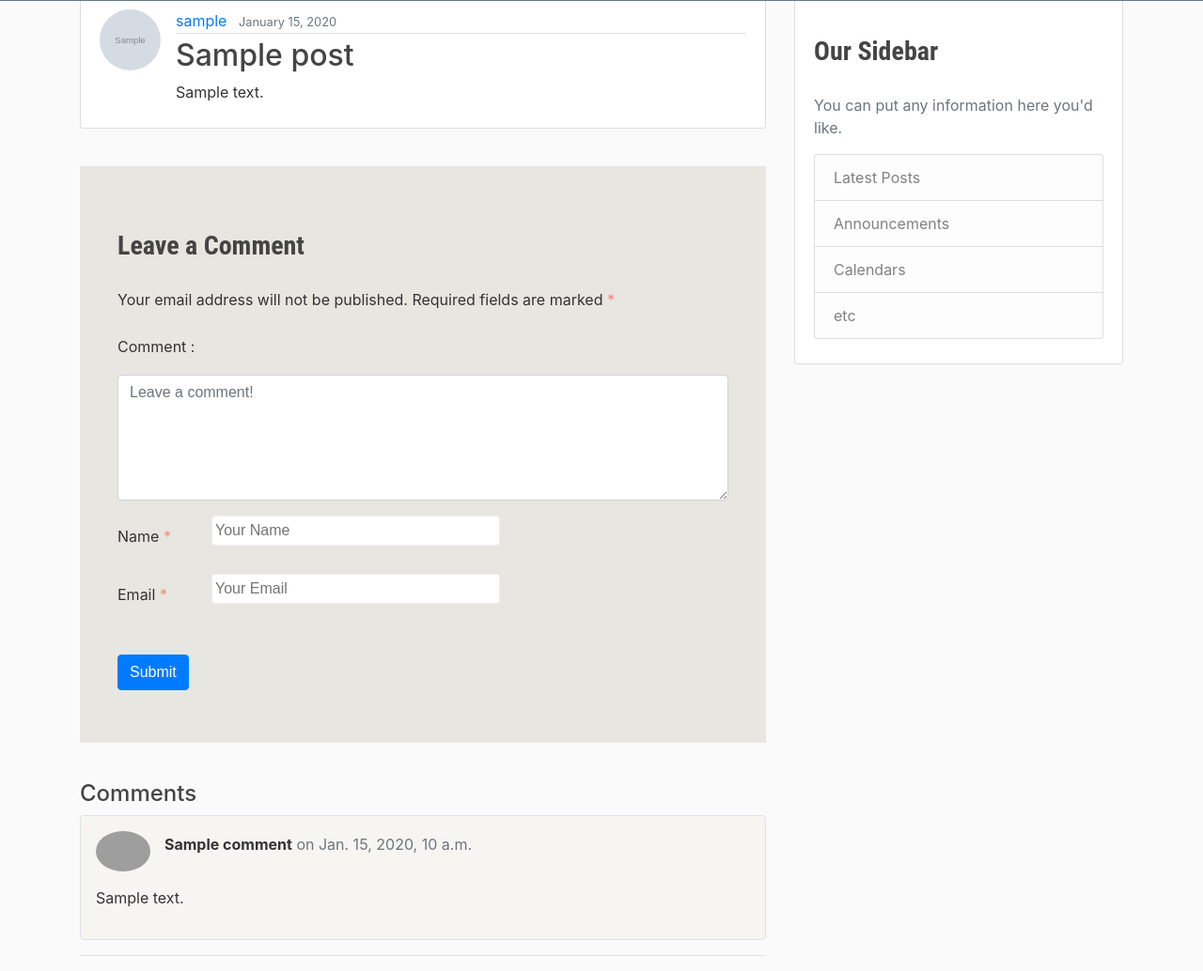
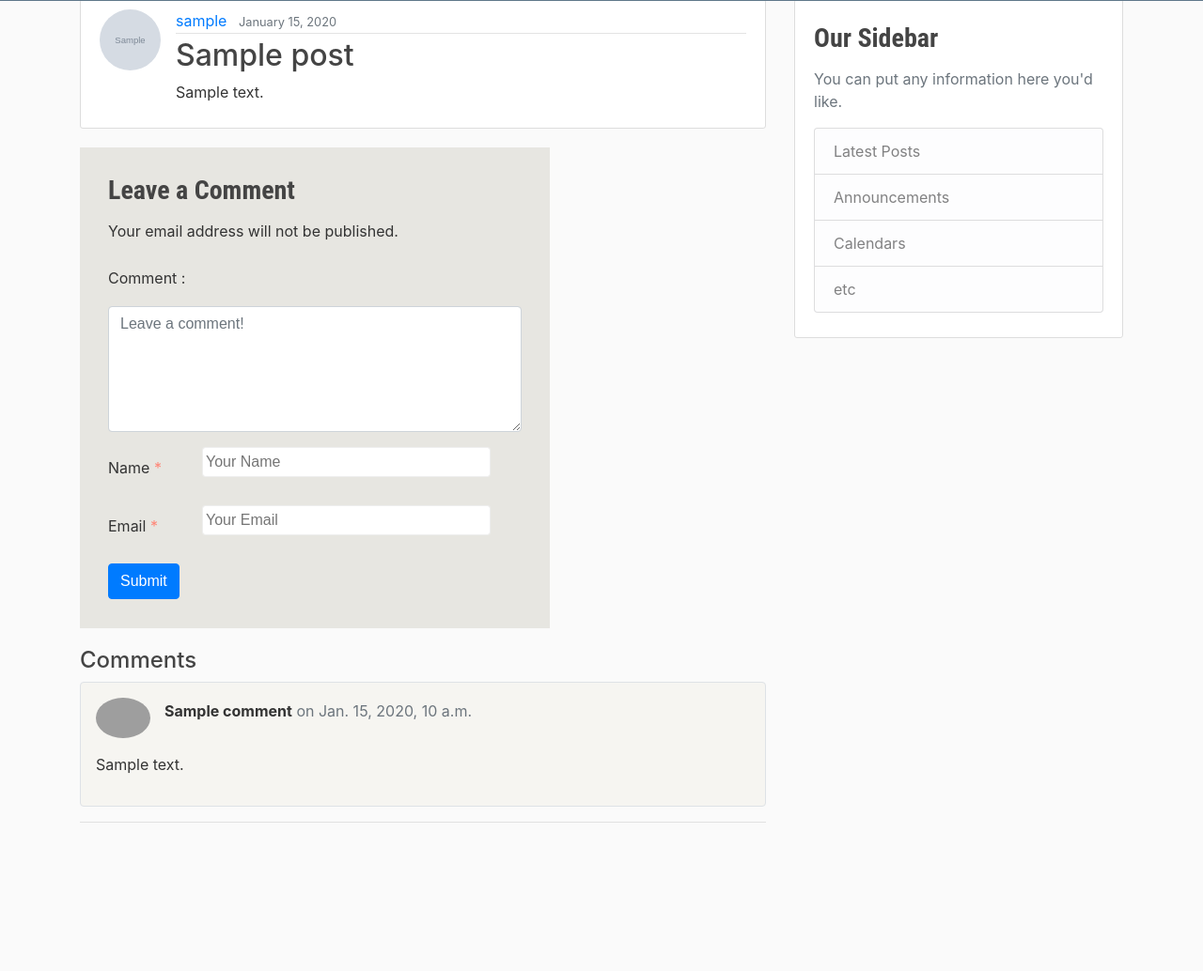
Before and after one commit to deepak2431/djangoBlog, a Django app: page /post/1/ in a window 1280 px wide. Shown: the part 81-1115 px from the top of the page at 94% size. After the commit the page ends 957 px from the top, so only its background shows below. Run offline with Django 3.2, Linux system fonts and the light colour scheme; tables that the repository leaves empty hold one stand-in row (values such as "Sample post"); grey boxes marked "Sample" are stand-in pictures; some libraries are stand-ins or nearby versions; grey boxes are pictures that could not be loaded.

Commit message:
reduced size of comment form template

```diff
--- a/blog/static/blog/main.css
+++ b/blog/static/blog/main.css
@@ -87,7 +87,7 @@ body {
     clear: both;
     font-family: "Roboto Condensed", sans-serif;
     font-weight: 700;
-    margin: 1em 0;
+    margin: 0.5em 0;
   }
 
   button,
@@ -104,8 +104,8 @@ body {
 
 
   .comments-area {
-    max-width: 747px;
-    margin: 40px 0;
+    max-width: 500px;
+    margin: 30px 0;
   }
   .comments-title {
     margin: 20px 0;
@@ -119,9 +119,9 @@ body {
   }
   .comment-respond {
     background-color: #e7e6e1;
-    padding: 40px;
-    margin: 30px 0;
-    max-width: 747px;
+    padding: 15px 30px 15px 30px;
+    margin: 20px 0;
+    max-width: 500px;
   }
 
   .comment .comment-respond {
--- a/blog/templates/blog/post_detail.html
+++ b/blog/templates/blog/post_detail.html
@@ -20,13 +20,12 @@
         </article>
 
 
-        <div id="comments" class="comments-area" >
+
             <div id="respond" class="comment-respond">
               <h3 id="reply-title" class="comment-reply-title">Leave a Comment </h3>
               <form action="/post/{{ post.pk }}/" method="post" id="commentform" class="comment-form">
                   {% csrf_token %}
-                <p class="comment-notes"><span id="email-notes">Your email address will not be published.</span> Required fields are marked <span class="required">*</span>
-                </p>
+                <p class="comment-notes">Your email address will not be published. </p>
                 <p class="comment-form-comment">
                   <label for="comment">Comment :</label>
                   <br>
@@ -45,8 +44,7 @@
                   {{ form.email }}
 
                 </p>
-                <div class="g-recaptcha" data-sitekey="6LdOaMcUAAAAAEls_hjRziGFQtGa60Qj7tK_1UL9"></div>
-                <br/>
+
 
 
 
@@ -56,7 +54,7 @@
                 </p>
               </form>
             </div>
-          </div>
+
 
 
 
```
